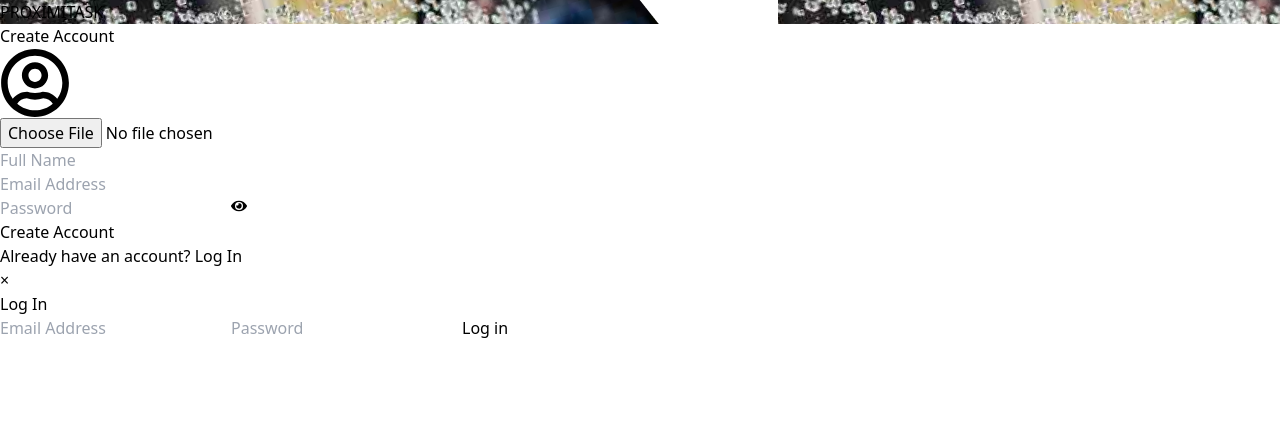
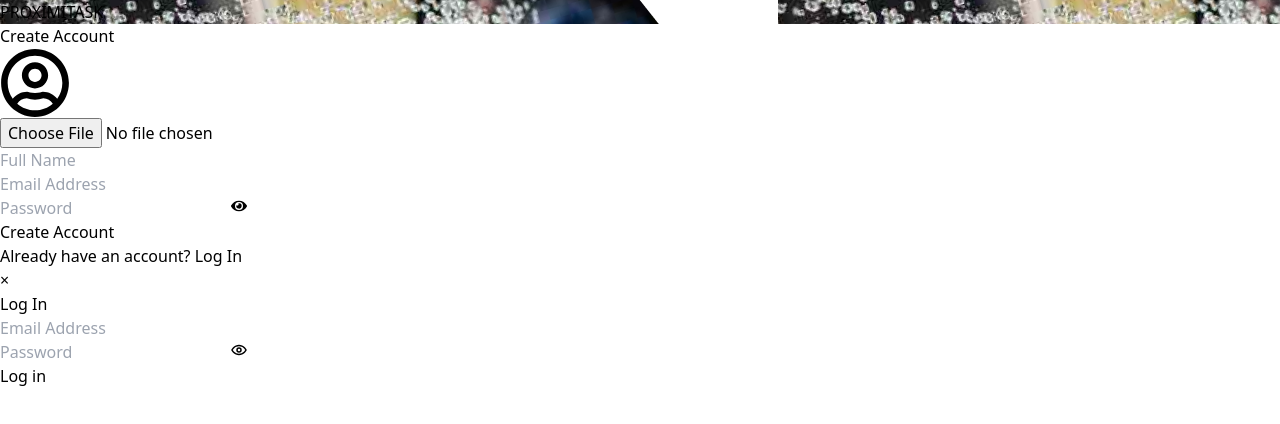
Before and after one commit to Yadhu-Krishnan-K/ProximiTask_Client, a React (Vite) app: page /worker/signUp in a window 1280 px wide. Both pictures are taken after a click on the element "Log In". Shown: the top 424 px of the page. Built offline with nearby package versions, Linux system fonts and the light colour scheme.

Commit message:
added eye icon to the login page of worker

```diff
--- a/src/components/worker/LoginComponent.jsx
+++ b/src/components/worker/LoginComponent.jsx
@@ -1,12 +1,15 @@
-import React from "react";
+import React, { useState } from "react";
 import { useFormik } from "formik";
 import * as Yup from "yup";
+import { PiEyeBold } from "react-icons/pi";
+import { PiEyeClosedBold } from "react-icons/pi";
 import instance from "../../helper/axiosInstance";
-import {useNavigate} from 'react-router-dom'
+import { useNavigate } from 'react-router-dom'
 import { useDispatch } from "react-redux";
 import { setWorkerData } from "../../redux/features/Worker/workerSlice";
 
 function LoginComponent({ onClose }) {
+  const [showPass, setShowPass] = useState(false)
   const dispatch = useDispatch()
   const nav = useNavigate()
   const formik = useFormik({
@@ -34,11 +37,11 @@ function LoginComponent({ onClose }) {
         .matches(/^\S*$/, "Password must not contain spaces")
         .required("Password is required"),
     }),
-    onSubmit: (values,{resetForm}) => {
-      instance.post('/workers/signin',{email:values.email, password:values.password})
-      .then((res)=>{
-        console.log('res = ',res)
-        localStorage.setItem('workerData',JSON.stringify(res.data.worker))
+    onSubmit: (values, { resetForm }) => {
+      instance.post('/workers/signin', { email: values.email, password: values.password })
+        .then((res) => {
+          console.log('res = ', res)
+          localStorage.setItem('workerData', JSON.stringify(res.data.worker))
           let accessTokens = JSON.parse(localStorage.getItem("accessTokens") || "[]");
           let refreshToken = localStorage.getItem("refreshToken");
 
@@ -55,7 +58,7 @@ function LoginComponent({ onClose }) {
           nav('/worker/profile')
           resetForm()
         })
-      .catch((error)=>{
+        .catch((error) => {
           console.log(error)
         })
 
@@ -73,8 +76,7 @@ function LoginComponent({ onClose }) {
           type="email"
           name="email"
           placeholder="Email Address"
-          className={`mb-4 w-full px-3 py-2 border border-gray-300 rounded-md focus:outline-none focus:ring-2 ${
-            formik.touched.email && formik.errors.email
+          className={`mb-4 w-full px-3 py-2 border border-gray-300 rounded-md focus:outline-none focus:ring-2 ${formik.touched.email && formik.errors.email
               ? "border-red-500 focus:ring-red-600"
               : "focus:ring-blue-600"
             }`}
@@ -86,19 +88,31 @@ function LoginComponent({ onClose }) {
           <div className="text-red-500 text-sm">{formik.errors.email}</div>
         ) : null}
 
+        <div
+          className={`flex items-center mb-4 w-full px-3 py-2 border rounded-md focus-within:border-blue-600 focus-within:ring-2 focus-within:ring-blue-600 ${formik.touched.password && formik.errors.password
+              ? 'border-red-500 focus-within:border-red-600 focus-within:ring-red-600'
+              : 'border-gray-300'
+            }`}
+        >
           <input
-          type="password"
+            type={showPass ? 'text' : 'password'}
             name="password"
             placeholder="Password"
-          className={`mb-4 w-full px-3 py-2 border border-gray-300 rounded-md focus:outline-none focus:ring-2 ${
-            formik.touched.password && formik.errors.password
-              ? "border-red-500 focus:ring-red-600"
-              : "focus:ring-blue-600"
-          }`}
+            className="flex-1 px-0 py-0 border-0 focus:outline-none"
             onChange={formik.handleChange}
             onBlur={formik.handleBlur}
             value={formik.values.password}
           />
+          <button
+            type="button"
+            className="ml-3 text-gray-500 hover:text-gray-700 focus:outline-none"
+            onClick={() => {
+              setShowPass((prev) => !prev);
+            }}
+          >
+            {showPass ? <PiEyeClosedBold /> : <PiEyeBold />}
+          </button>
+        </div>
         {formik.touched.password && formik.errors.password ? (
           <div className="text-red-500 text-sm">{formik.errors.password}</div>
         ) : null}
--- a/src/pages/Worker/WSignUp.jsx
+++ b/src/pages/Worker/WSignUp.jsx
@@ -25,7 +25,7 @@ const WSignUp = () => {
   const [showPopup, setShowPopup] = useState(false);
   const [showLoginPopup, setShowLoginPopup] = useState(false);
   const [visibleErrors, setVisibleErrors] = useState({});
-  const [showCropper, setShowCropper] = useState(false);
+
   const [formData, setFormData] = useState({
     originalImg: "",
     croppedImg: "",
@@ -149,7 +149,7 @@ const WSignUp = () => {
             setCroppedImg(croppedImage);
             form.setFieldValue("croppedImg", croppedImage);
             console.log("Cropped Image Set: ", croppedImage);
-            setShowCropper(false)
+
           }}
         />)
         : (<div className="flex w-full h-screen relative">
@@ -185,7 +185,9 @@ const WSignUp = () => {
                       width={70}
                       className="border rounded-full cursor-pointer"
                       onClick={() => {
-                        setShowCropper(true); // Show cropper again when clicked
+                         // Show cropper again when clicked
+                         setCropped(false)
+                         setCroppedImg(null)
                       }}
                     />
                   ) : (
```
Lines whose indentation alone changed are shown as unchanged.
